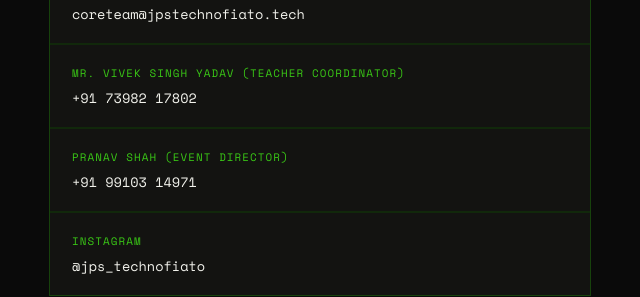
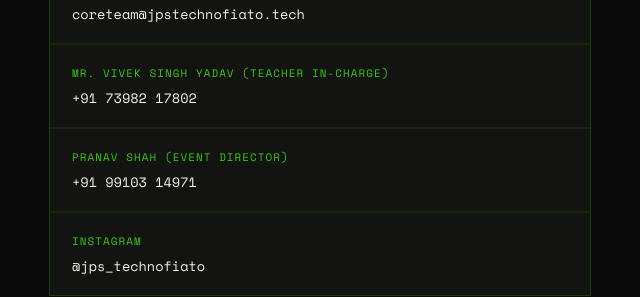
Before and after one commit to OJASVIKARN/TECHNO-FIATO-2026, a plain HTML site: page index.html in a window 1280 px wide. Shown: the part 7802-8099 px from the top of the page, 19-659 px from the left. Drawn offline with nearby package versions, Linux system fonts and the light colour scheme; animation ran at ten frames a second.

Commit message:
index.html

```diff
--- a/index.html
+++ b/index.html
@@ -451,7 +451,7 @@
       <div class="info-box">
       <div class="info-row"><div class="k">Venue</div><div class="v"><a href="https://www.google.com/maps/place/JAGRAN+PUBLIC+SCHOOL,+LUCKNOW/@26.8525937,81.0264358,17z/data=!3m1!4b1!4m6!3m5!1s0x399be2faa74348ff:0x15fc660fe432c23!8m2!3d26.8525889!4d81.0290107!16s%2Fm%2F011qf90w?entry=ttu&g_ep=EgoyMDI2MDkwMi4wIKXMDSoASAFQAw%3D%3D" target="_blank" rel="noopener">Jagran Public School, Lucknow</a></div></div>
       <div class="info-row"><div class="k">Email</div><div class="v"><a href="mailto:coreteam@jpstechnofiato.tech">coreteam@jpstechnofiato.tech</a></div></div>
-      <div class="info-row"><div class="k">Mr. Vivek Singh Yadav (Teacher Coordinator)</div><div class="v"><a href="tel:+917398217802">+91 73982 17802</a></div></div>
+      <div class="info-row"><div class="k">Mr. Vivek Singh Yadav (Teacher In-Charge)</div><div class="v"><a href="tel:+917398217802">+91 73982 17802</a></div></div>
       <div class="info-row"><div class="k">Pranav Shah (Event Director)</div><div class="v"><a href="tel:+919910314971">+91 99103 14971</a></div></div>
       <div class="info-row"><div class="k">Instagram</div><div class="v"><a href="https://www.instagram.com/jps_technofiato" target="_blank" rel="noopener">@jps_technofiato</a></div></div>
       </div>
```
